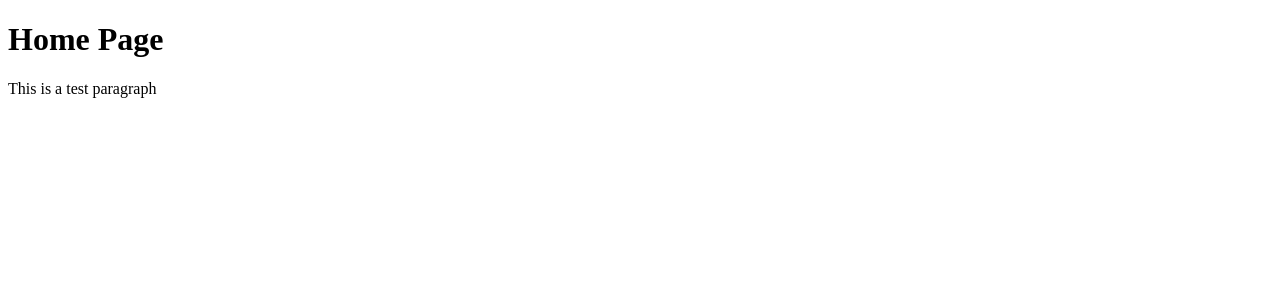
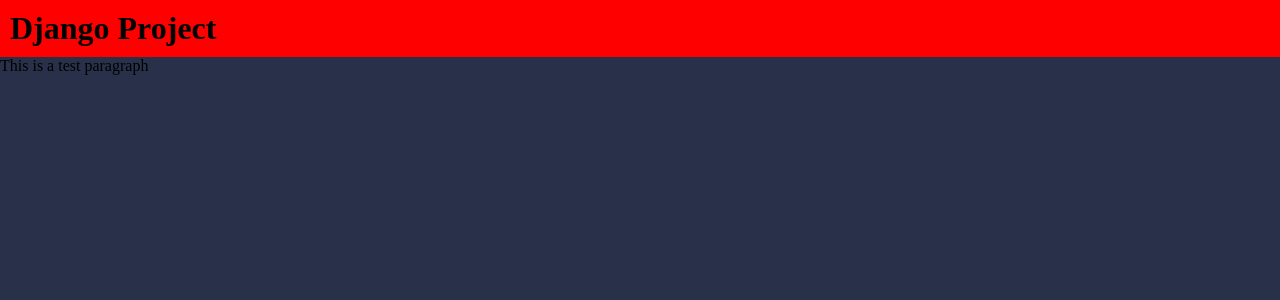
Before and after one commit to Aidan-Mulholland/mysiteDjango, a Django app: template templates/index.html in a window 1280 px wide. Shown: the top 300 px of the page. Run offline with Django 3.2, Linux system fonts and the light colour scheme; the template is opened without the code that fills it, so the values that code supplies are empty; parts of the project's set-up code (start-up, migrations or seed data) failed here and were passed over.

Commit message:
Home Page

```diff
--- a/mysite/settings.py
+++ b/mysite/settings.py
@@ -123,3 +123,4 @@
 # https://docs.djangoproject.com/en/3.0/howto/static-files/
 
 STATIC_URL = '/static/'
+STATICFILES_DIRS = [os.path.join(BASE_DIR, 'static')]
--- /dev/null
+++ b/static/index.css
@@ -0,0 +1,3 @@
+body{
+    background-color: #283149;
+}
--- /dev/null
+++ b/static/nav.css
@@ -0,0 +1,9 @@
+*{
+    padding: 0;
+    margin: 0;
+}
+
+#nav{
+    padding: 10px;
+    background-color: red;
+}
--- a/templates/index.html
+++ b/templates/index.html
@@ -1,10 +1,15 @@
 <!DOCTYPE html>
 <html>
     <head>
+        {% load static %}
+        <link rel="stylesheet" href="{% static 'nav.css' %}">
+        <link rel="stylesheet" href="{% static 'index.css' %}">
         <title>Django Project</title>
     </head>
     <body>
-        <h1>Home Page</h1>
+        <div id=nav>
+            <h1>Django Project</h1>
+        </div>
         <p>This is a test paragraph</p>
     </body>
 </html>
```
